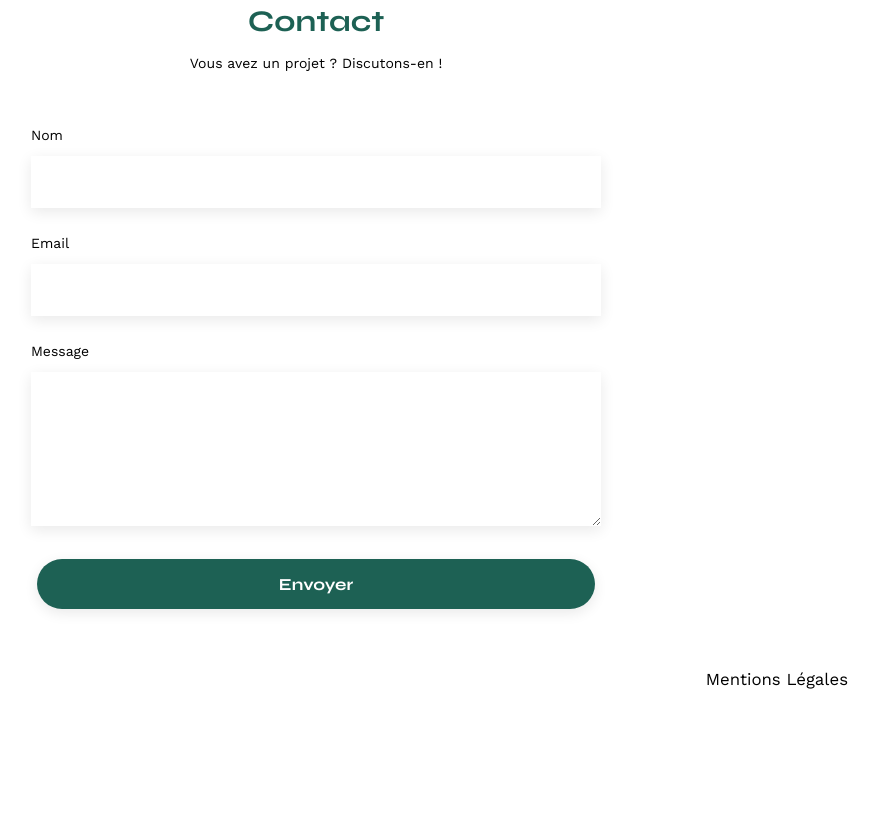
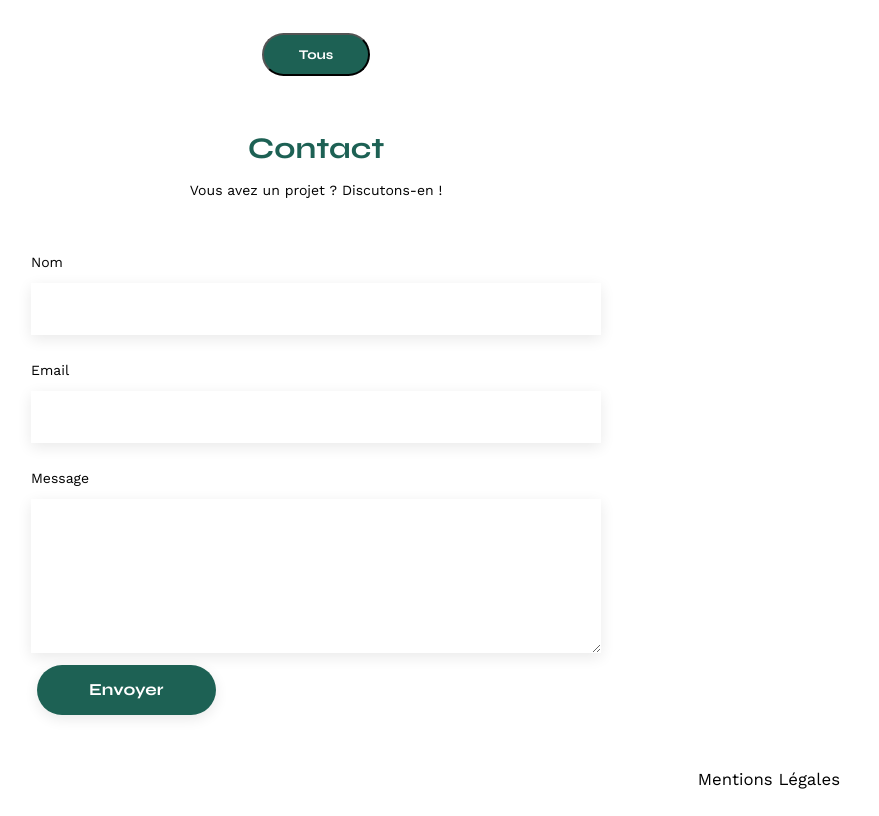
Before and after one commit to Jennifer-Guillemin/Sophie-Bluel, a plain HTML site: page index.html in a window 1280 px wide. Shown: the part 735-1551 px from the top of the page, without its empty margins (324-1203 px from the left). Before the commit the page ends 1451 px from the top, so only its background shows below. Drawn offline with nearby package versions, Linux system fonts and the light colour scheme; no server answers.

Commit message:
version 1.5

```diff
--- a/assets/js/index.js
+++ b/assets/js/index.js
@@ -98,7 +98,6 @@ const displayFilteredWorks = (filteredWorks) => {
 };
 
 // Formulaire de connexion
-
 function validateForm() {
   const email = document.getElementById("email").value;
   const password = document.getElementById("password").value;
--- a/assets/style.css
+++ b/assets/style.css
@@ -139,8 +139,9 @@ header {
   justify-content: space-between;
   margin: 50px 0;
 }
+
 section {
-  margin: 50px 0;
+  margin-top: 10%;
 }
 
 .no-style {
@@ -175,7 +176,7 @@ nav ul {
   list-style-type: none;
 }
 nav li {
-  padding: 0 10px;
+  padding: 0 18px;
   font-size: 1.2em;
 }
 
@@ -204,10 +205,12 @@ li:hover {
 
 #introduction p {
   margin-bottom: 0.5em;
+  margin-right: 30%;
 }
 #portfolio h2 {
   text-align: center;
   margin-bottom: 1em;
+  margin-top: 12%;
 }
 
 .gallery {
@@ -236,6 +239,10 @@ li:hover {
   margin-top: 30px;
   display: flex;
   flex-direction: column;
+}
+
+.btn_envoyer {
+  width: 179px;
 }
 
 #contact input {
@@ -267,11 +274,10 @@ input[type="submit"] {
   font-weight: 700;
   color: #1d6154;
   background-color: white;
-  margin: 2em 1%;
   padding: 1% 3%;
+  margin: 2% 1% 5%;
   text-align: center;
   border-radius: 60px;
-  width: auto;
 }
 
 input[type="submit"].selected {
--- a/index.html
+++ b/index.html
@@ -28,8 +28,8 @@
           <a href="login.html" class="no-style">
             <li>login</li>
           </a>
-
-          <li><img src="./assets/icons/instagram.png" alt="Instagram" /></li>
+          <li>
+            <img src="./assets/icons/instagram.png" alt="Instagram" /></li>
         </ul>
       </nav>
     </header>
@@ -74,7 +74,7 @@
           <input type="email" name="email" id="email" />
           <label for="message">Message</label>
           <textarea name="message" id="message" cols="30" rows="10"></textarea>
-          <input class="selected" type="submit" value="Envoyer" />
+          <input class="selected btn_envoyer" type="submit" value="Envoyer" />
         </form>
       </section>
     </main>
--- a/login.html
+++ b/login.html
@@ -2,6 +2,7 @@
 <html lang="fr">
   <head>
     <meta charset="UTF-8" />
+    <title>Login</title>
     <meta name="viewport" content="width=device-width, initial-scale=1.0" />
     <link rel="preconnect" href="https://fonts.googleapis.com" />
     <link rel="preconnect" href="https://fonts.gstatic.com" crossorigin />
@@ -11,7 +12,6 @@
     />
     <link rel="stylesheet" href="index.html" />
     <link rel="stylesheet" href="./assets/style.css" />
-    <title>Login</title>
   </head>
   <body>
     <header>
```
Also changed, not shown: assets/js/login.js (added, +21 -0 lines).
